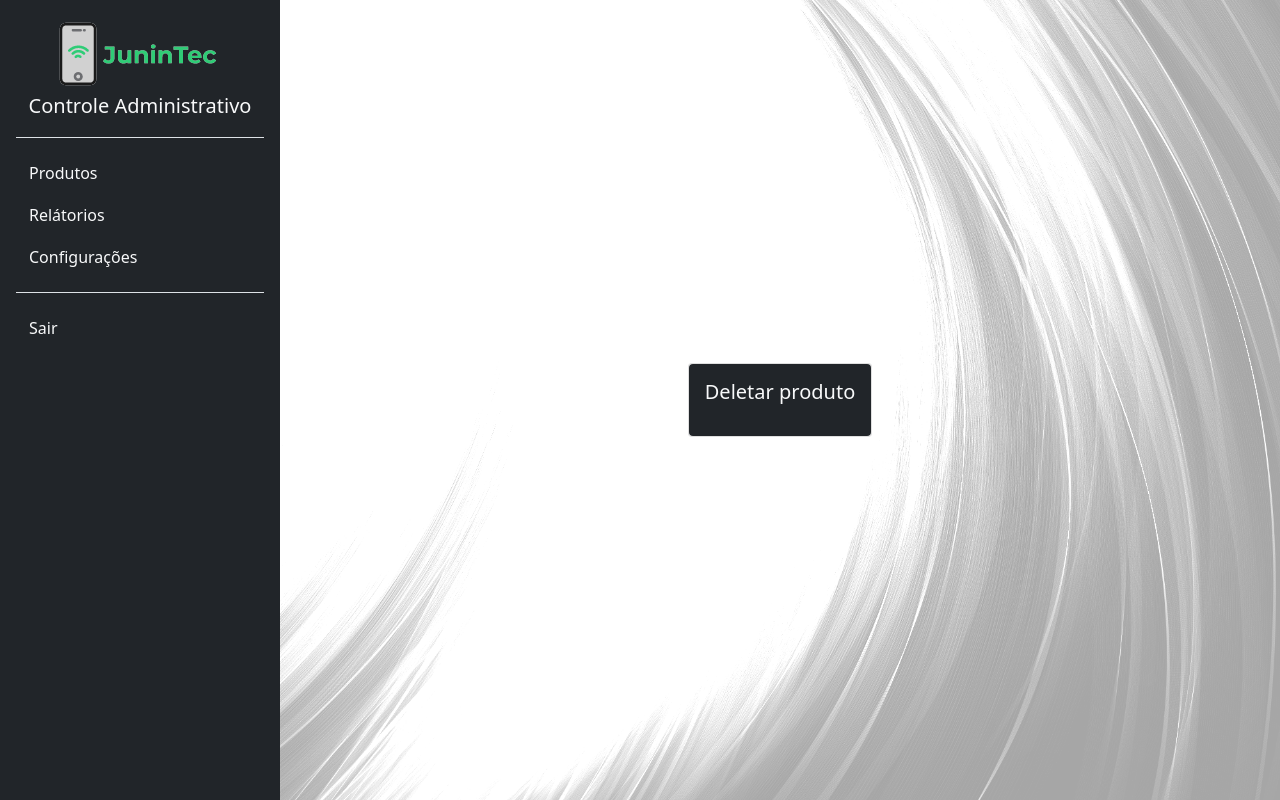
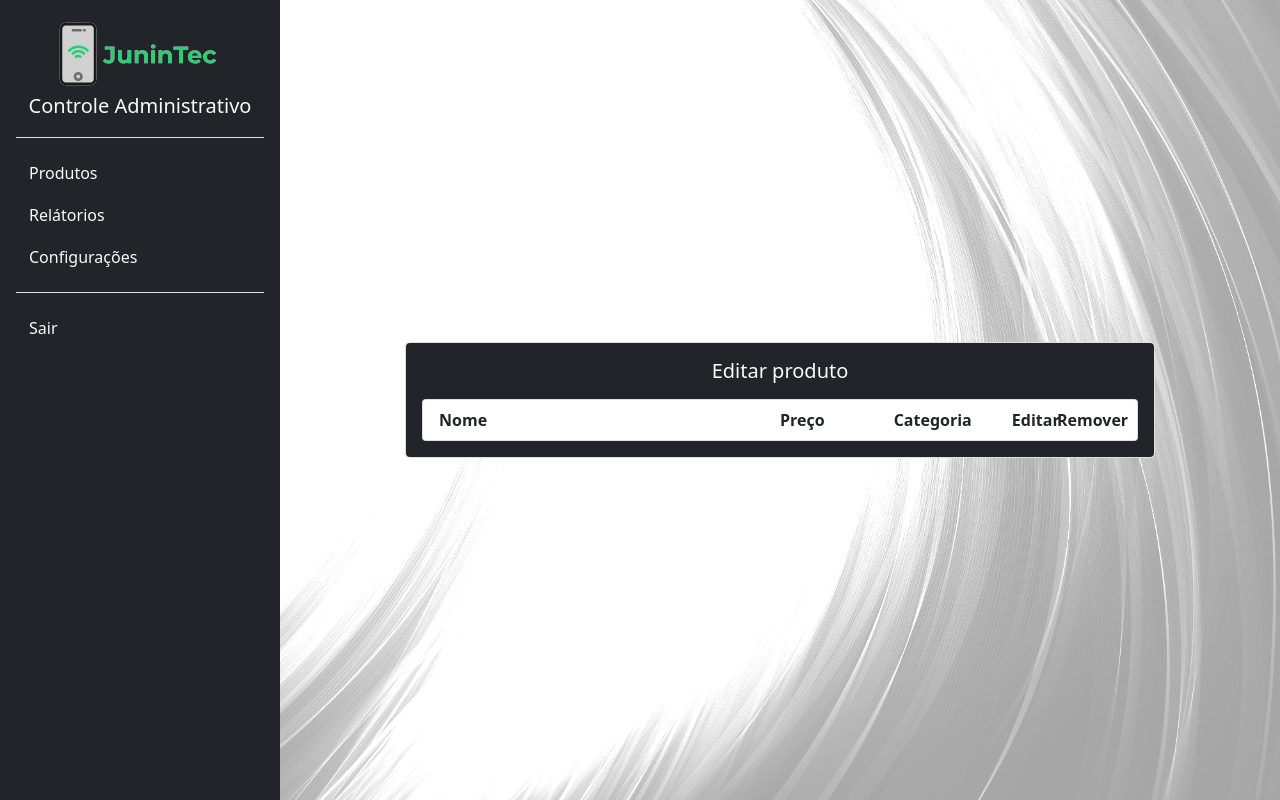
Before and after one commit to EdGFischer/projeto-loja-desenvolvimento-web, a PHP site: page /admin/modificar-produto.php in a window 1280 px wide. Run offline with PHP 8.4, Linux system fonts and the light colour scheme; data that the repository does not hold is empty; some libraries are stand-ins or nearby versions.

Commit message:
Alterações Front

```diff
--- a/projeto_loja/admin/css/style.css
+++ b/projeto_loja/admin/css/style.css
@@ -27,7 +27,7 @@ body {
     background-repeat: no-repeat;
 }
 
-main{
+main {
     display: flex;
     flex-wrap: nowrap;
     height: 100vh;
@@ -35,3 +35,10 @@ main{
     overflow-x: auto;
     overflow-y: hidden;
 }
+
+.collapse ul li a,
+.collapsing ul li a {
+    text-transform: none;
+    text-decoration: none;
+    margin-left: 2em;
+}
--- a/projeto_loja/admin/modificar-produto.php
+++ b/projeto_loja/admin/modificar-produto.php
@@ -10,24 +10,30 @@ $result = $result->fetch_all(MYSQLI_ASSOC); // recupera valores de saída;
 ?>
 
 <section class="d-flex flex-column align-items-center justify-content-center w-100" style="height: 100vh;">
-    <div class="card">
+    <div class="card w-75">
         <div class="card-body rounded bg-dark">
-            <h5 class="card-title text-center text-light txt-uppercase mb-3">Deletar produto</h5>
+            <h5 class="card-title text-center text-light txt-uppercase mb-3">Editar produto</h5>
 
-            <?php foreach($result as $d){
-            ?>
-                <div style="width:100%;">
-                    <span> Id do produto = <?= $d['id'] ?></span>
-                    ||
-                    <span> nome do produto = <?= $d['nome'] ?></span>
-                    ||
-                    <span> preço do produto = <?= $d['preco'] ?></span>
-                    ||
-                    <span> <a href="deletar-produto-get.php?id=<?= $d['id'] ?>">X</a> </span>
-                    <span> <a href="alterar-produto.php?id=<?= $d['id'] ?>">Modificar</a> </span>
+            <ul class="list-group p-0">
+                <li class="w-100 d-flex justify-content-center list-group-item">
+                    <div class="col-lg-6 d-flex flex-column justify-content-center fw-bold">Nome</div>
+                    <div class="col-lg-2 d-flex flex-column justify-content-center fw-bold">Preço</div>
+                    <div class="col-lg-2 d-flex flex-column justify-content-center fw-bold">Categoria</div>
+                    <div class="col-lg-1 d-flex flex-row justify-content-center fw-bold">Editar</div>
+                    <div class="col-lg-1 d-flex flex-row justify-content-center fw-bold">Remover</div>
+                </li>
+                <?php foreach ($result as $d) {
+                ?>
 
-                </div>
-            <?php } ?>
+                    <li class="w-100 d-flex justify-content-center list-group-item">
+                        <div class="col-lg-6 d-flex flex-column justify-content-center"><?= $d['nome'] ?></div>
+                        <div class="col-lg-2 d-flex flex-column justify-content-center">R$ <?= $d['preco'] ?></div>
+                        <div class="col-lg-2 d-flex flex-column justify-content-center"><?= $d['categoria'] ?></div>
+                        <div class="col-lg-1 d-flex flex-row justify-content-center"> <a href="alterar-produto.php?id=<?= $d['id'] ?>" class="btn btn-warning"><i class="fa-solid fa-file-pen"></i></a> </div>
+                        <div class="col-lg-1 d-flex flex-row justify-content-center"> <a href="deletar-produto-get.php?id=<?= $d['id'] ?>" class="btn btn-danger"><i class="fa-solid fa-trash-can" style="color:#000"></i></a> </div>
+                    </li>
+                <?php } ?>
+            </ul>
         </div>
     </div>
 
```
